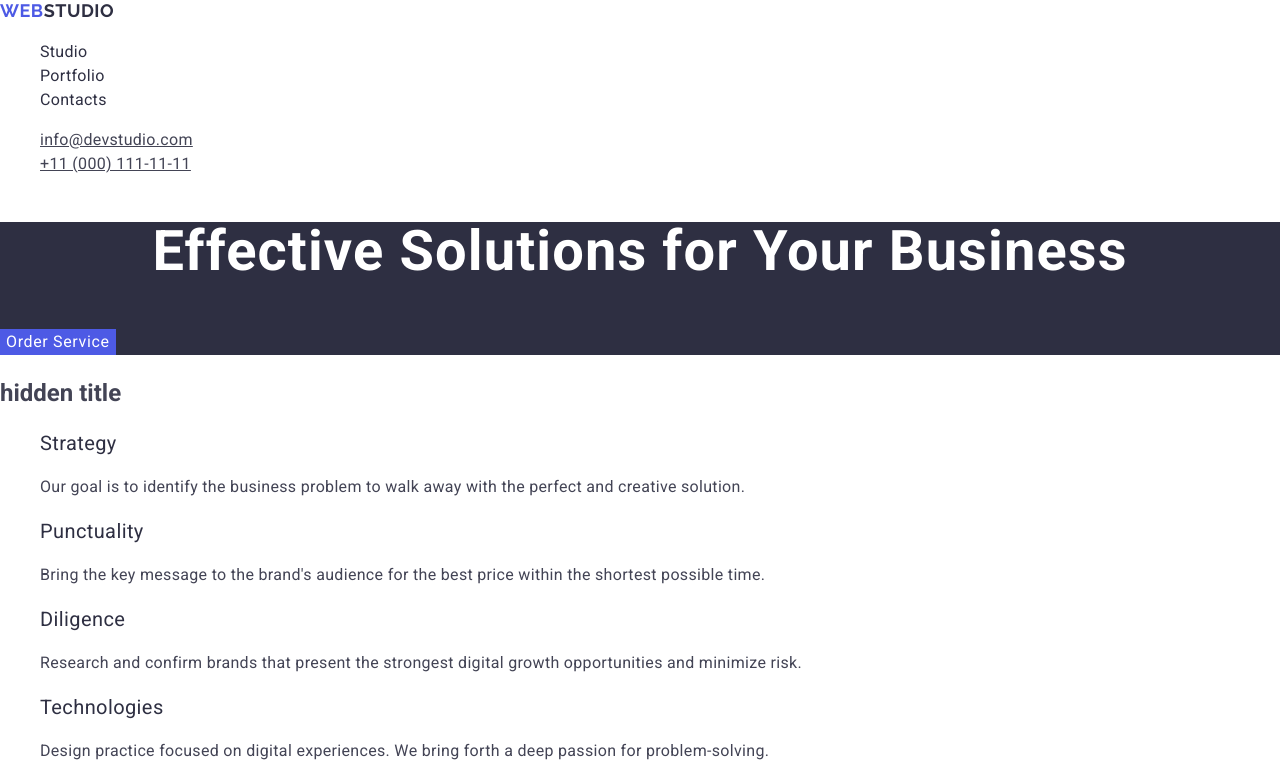
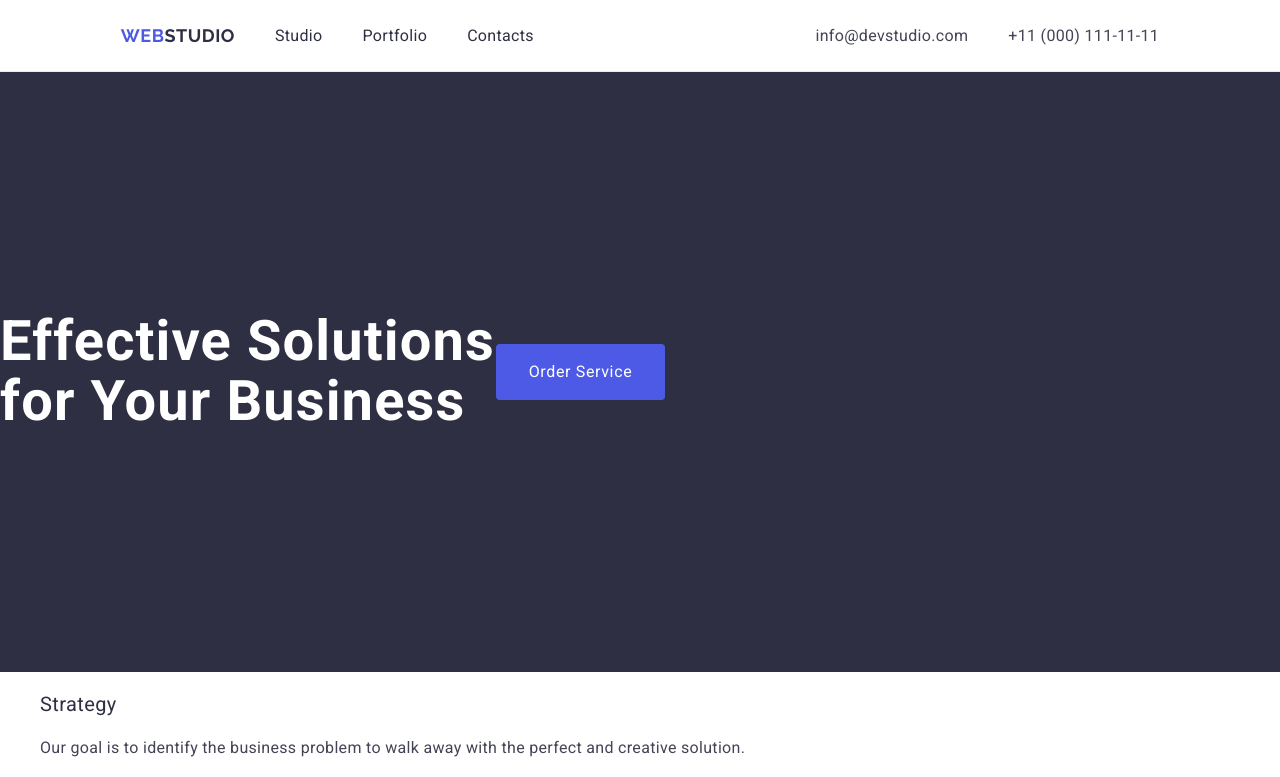
Before and after one commit to Esatsy/goit-markup-hw-03, a plain HTML site: page index.html in a window 1280 px wide. Shown: the top 777 px of the page. Drawn offline with nearby package versions, Linux system fonts and the light colour scheme.

Commit message:
navbar css

```diff
--- a/css/styles.css
+++ b/css/styles.css
@@ -7,6 +7,18 @@ body{
 }
 ul{
     list-style-type: none;
+
+}
+a{
+    text-decoration: none;
+}
+img{
+    display:block;
+}
+.container {
+    width: 1158px;
+    margin: 0 auto;
+    padding: 0 15px;
 }
 .page-logo-first{
 color: #4D5AE5;
@@ -16,7 +28,7 @@ font-weight: 700;
 line-height: 1.17;
     font-size: 18px;
     letter-spacing: 0.03em;
-    text-transform: uppercase
+    text-transform: uppercase;
 }
 .page-logo-second{
 color: #2e2f42;
@@ -27,30 +39,45 @@ font-family: "Raleway", sans-serif;
     letter-spacing: 0.03em;
     text-transform: uppercase
 }
+.header-container{
+    height: 72px;
+    display: flex;
+    justify-content: space-around;
+    align-items: center;
+    border-bottom: 1px solid #e7e9fc;
+}
+.page-nav{
+    display: flex;
+        align-items: center;
+}
 .page-nav .page-nav-list{
 text-decoration: none;
 
 
 }
+.page-nav-list{
+    display: flex;
+        gap: 40px;
+}
 .page-nav-link{
-    text-decoration: inherit;
+    padding: 24px 0;
     color: #2e2f42;
         font-weight: 500;
         font-size: 16px;
         line-height: 1.5;
         letter-spacing: 0.02em;
+
 }
-.page-nav-link:hover{
+.page-nav-link:hover,.page-nav-link:focus{
     color: #404bbf;
 }
-.page-nav-link:focus{
-    color: #404bbf;
-}
+
 .page-address{
     font-style: normal;
 }
 .page-address-list{
-    list-style-type: none;
+    display: flex;
+    gap: 40px;
 }
 .page-address-link{
     color: #434455;
@@ -60,27 +87,37 @@ text-decoration: none;
 
 
 }
-.page-address-link:hover{
+.page-address-link:hover,.page-address-link:focus{
     color: #404bbf;
 
 
 }
-.page-address-link:focus{
-    color: #404bbf;
-}
+
 .hero-section{
+
+    display: flex;
+    align-items: center;
+    height: 600px;
     background-color: #2E2F42;
 }
 .hero-section .hero-title{
-    text-align: center;
+
+    width: 496px;
+    height: 120px;
     line-height: 1.07;
     color: #ffffff;
     font-size: 56px;
     font-weight: 700;
     letter-spacing: 0.02em
 }
+
 .hero-button{
+
+    display: block;
+    height: 56px;
+    width: 169px;
     color: #ffffff;
+    border-radius: 4px;
     border: none;
     background-color: #4D5AE5;
     font-weight: 500;
@@ -96,6 +133,9 @@ text-decoration: none;
 .hero-button:focus{
     background-color: #404BBF;
     cursor: pointer;
+}
+.section-about-hidden-title{
+    display: none;
 }
 .section-about-title{
     font-weight: 500;
--- a/index.html
+++ b/index.html
@@ -20,8 +20,9 @@
 
   <body>
     <header>
+      <div class="header-container">
         <nav class="page-nav">
-        <a href="#" class="page-logo-first"
+          <a href="./index.html" class="page-logo-first"
             >Web<span class="page-logo-second">Studio</span>
           </a>
           <ul class="page-nav-list">
@@ -44,6 +45,7 @@
             </li>
           </ul>
         </address>
+      </div>
     </header>
     <main>
       <section class="hero-section">
```
Lines whose indentation alone changed are shown as unchanged.
